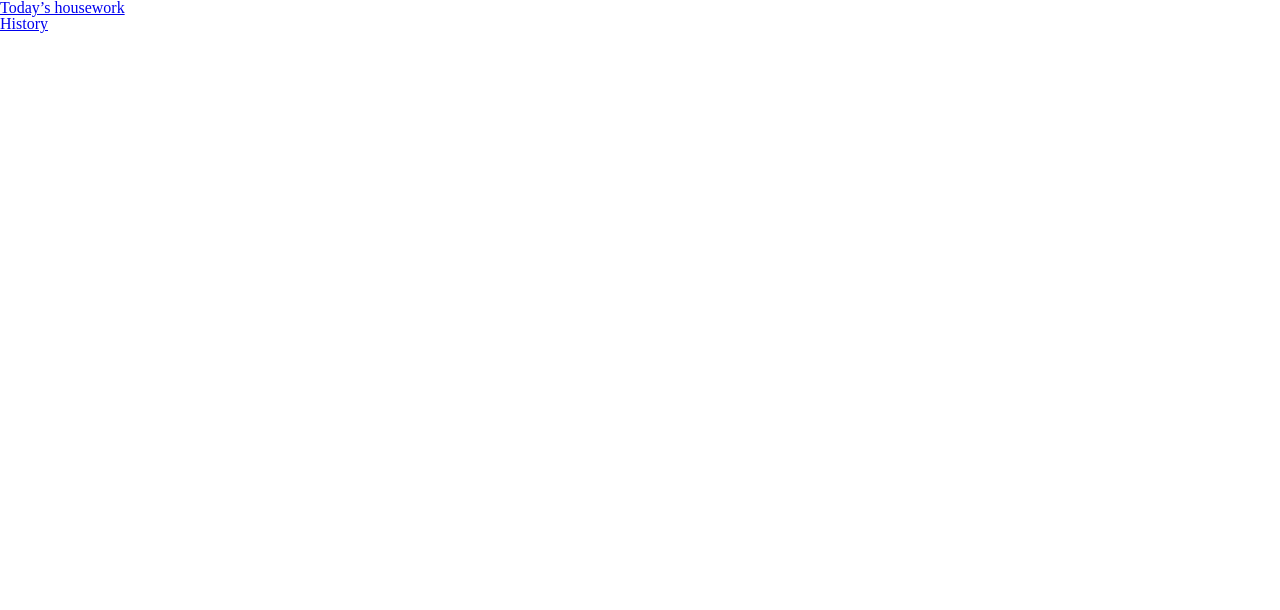
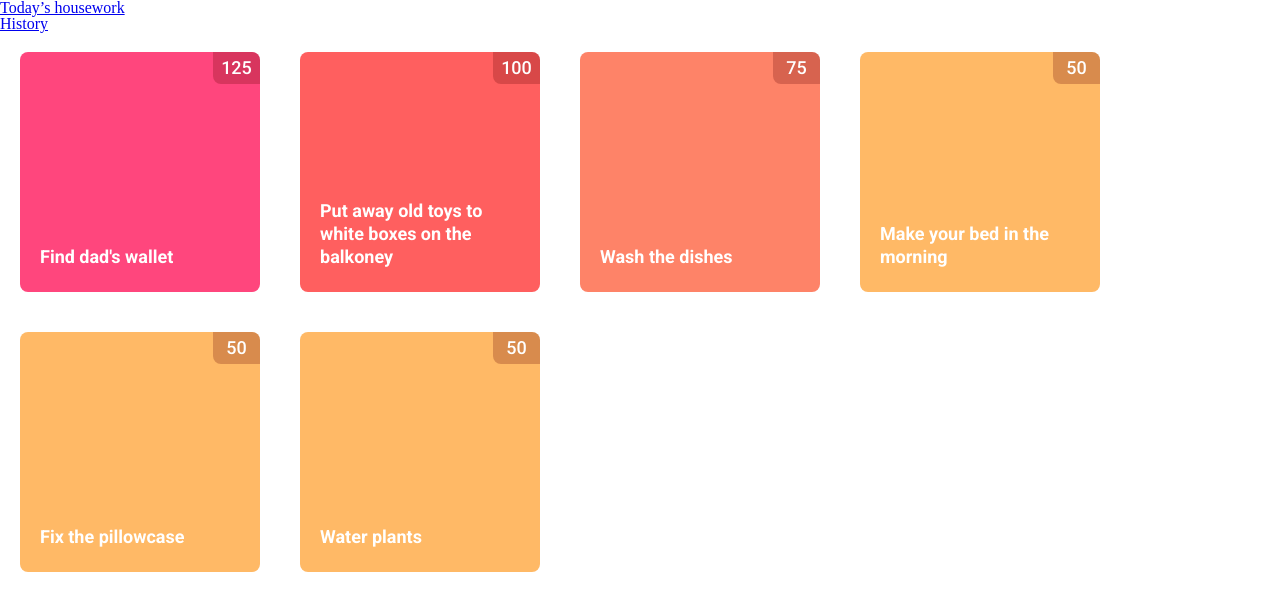
Before and after one commit to dkimd5/TaskManagerBW, a React app: page / in a window 1280 px wide. Shown: the top 610 px of the page. Built offline with nearby package versions, Linux system fonts and the light colour scheme.

Commit message:
history and tasks switch added

```diff
--- a/package.json
+++ b/package.json
@@ -36,6 +36,7 @@
   "dependencies": {
     "@xstate/react": "^1.3.4",
     "bootstrap": "^4.6.0",
+    "date-fns": "^2.22.1",
     "react": "^17.0.1",
     "react-bootstrap": "^1.6.1",
     "react-dom": "^17.0.1",
--- a/src/components/App.js
+++ b/src/components/App.js
@@ -27,6 +27,9 @@ export const App = () => {
          </ul>
 
          <Switch>
+            <Route path='/' exact>
+               <CardsList />
+            </Route>
             <Route path='/:id'>
                <CardsList />
             </Route>
--- a/src/components/CardsList.js
+++ b/src/components/CardsList.js
@@ -12,13 +12,20 @@ const initialCards = [
    { reward: 50, task: "Water plants" },
 ];
 
+const cardsHistory = [
+   { reward: 125, task: "Find dad's wallet" },
+   { reward: 100, task: "Put away old toys to white boxes on the balkoney" },
+   { reward: 75, task: "Wash the dishes" },
+]
+
 export const CardsList = () => {
    const [cards, setCards] = useState(initialCards);
+   const [history, setHistory] = useState(cardsHistory);
    const { id } = useParams();
 
-   return (
+   const cardsRender = (cardsArray) => (
       <ul className="cardslist">
-         { cards.map((card, index) => (
+         { cardsArray.map((card, index) => (
             <Card
                key={ index }
                reward={ card.reward }
@@ -27,4 +34,10 @@ export const CardsList = () => {
          )) }
       </ul>
    )
+
+   if (id === 'history') { return cardsRender(history) }
+
+   return (
+      cardsRender(cards)
+   )
 }
```
Also changed, not shown: 1 other file (tests, documents, lock files or other folders).
